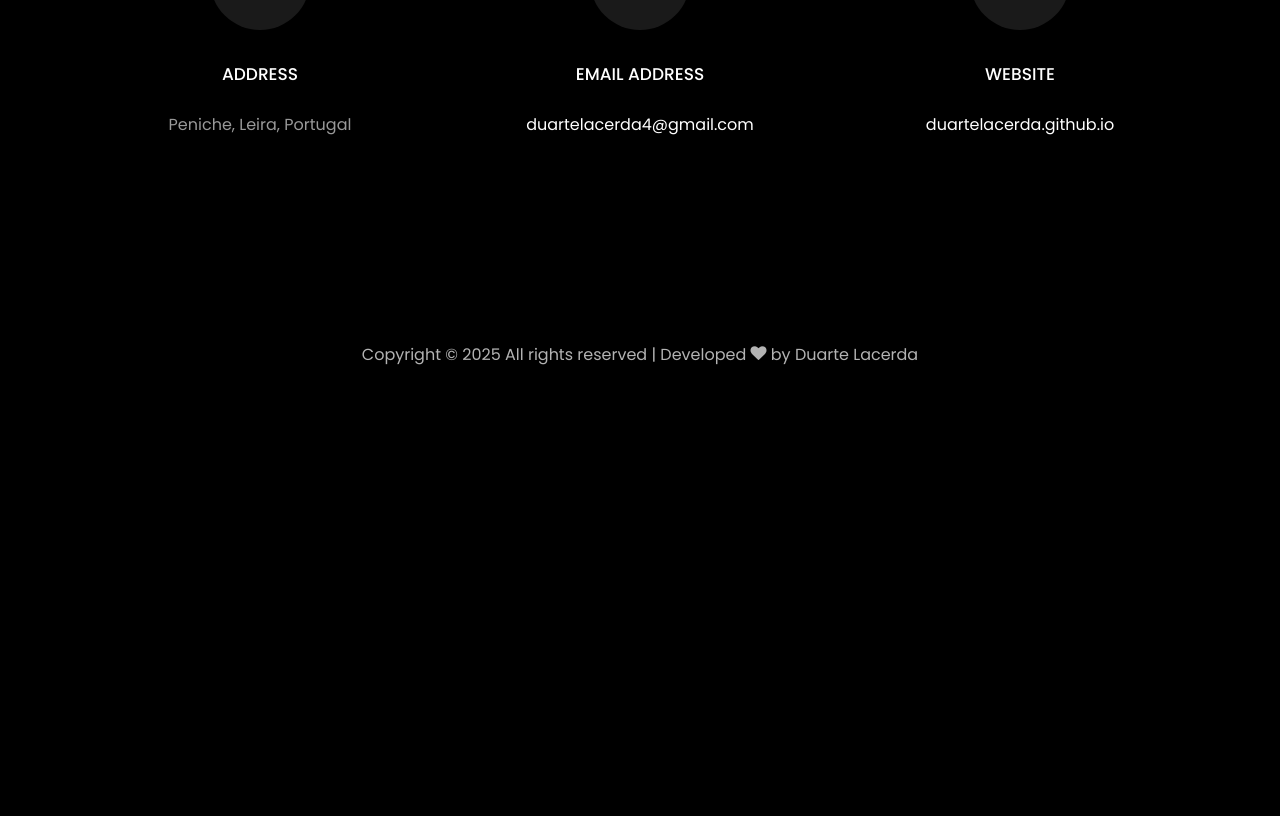
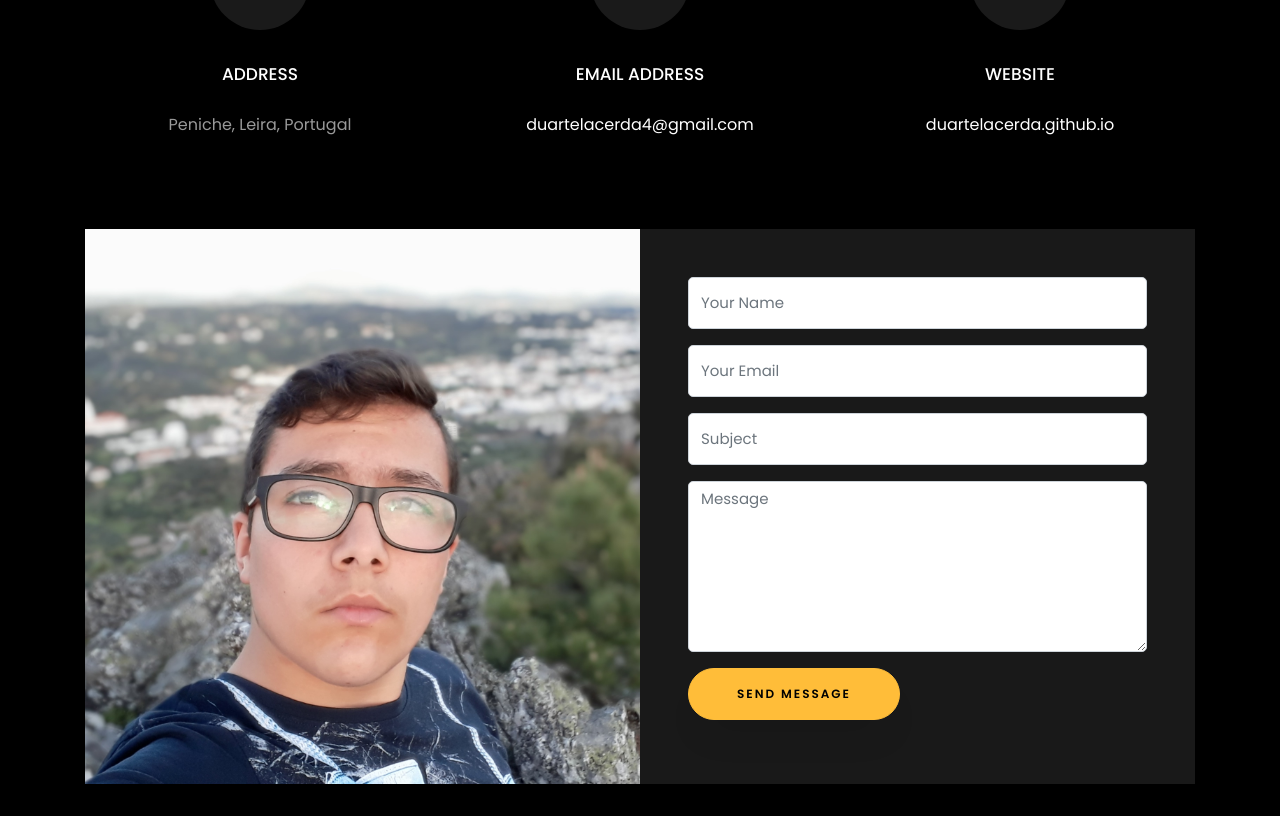
Before and after one commit to DuarteLacerda/DuarteLacerda.github.io, a PHP site: page / in a window 1280 px wide. Shown: the part 5684-6500 px from the top of the page. Before the commit the page ends 6049 px from the top, so only its background shows below. Run offline with PHP 8.4, Linux system fonts and the light colour scheme; style sheets or scripts are compiled from the project's sources; some web fonts are replaced.

Commit message:
22/07/25

```diff
--- a/index.html
+++ b/index.html
@@ -476,8 +476,8 @@
       </div>
 
       <div class="row no-gutters block-9">
-        <!-- <div class="col-md-6 order-md-last d-flex">
-					<form action="#" class="bg-light p-4 p-md-5 contact-form">
+        <div class="col-md-6 order-md-last d-flex">
+          <form action="#" class="bg-dark p-4 p-md-5 contact-form" netlify>
             <div class="form-group">
               <input type="text" class="form-control" placeholder="Your Name">
             </div>
@@ -488,15 +488,14 @@
               <input type="text" class="form-control" placeholder="Subject">
             </div>
             <div class="form-group">
-							<textarea name="" id="" cols="30" rows="7" class="form-control"
-								placeholder="Message"></textarea>
+              <textarea name="" id="" cols="30" rows="7" class="form-control" placeholder="Message"></textarea>
             </div>
             <div class="form-group">
               <input type="submit" value="Send Message" class="btn btn-primary py-3 px-5">
             </div>
           </form>
 
-				</div> -->
+        </div>
 
         <div class="col-md-6 d-flex">
           <div class="img" style="background-image: url(images/about.jpg); background-size: cover;"></div>
--- a/scss/style.scss
+++ b/scss/style.scss
@@ -727,10 +727,6 @@ h5,
     color: $white;
     font-size: 7vw;
   }
-}
-
-.bg-light {
-  background: #f8f9fa !important;
 }
 
 .bg-dark {
```
Lines whose indentation alone changed are shown as unchanged.
